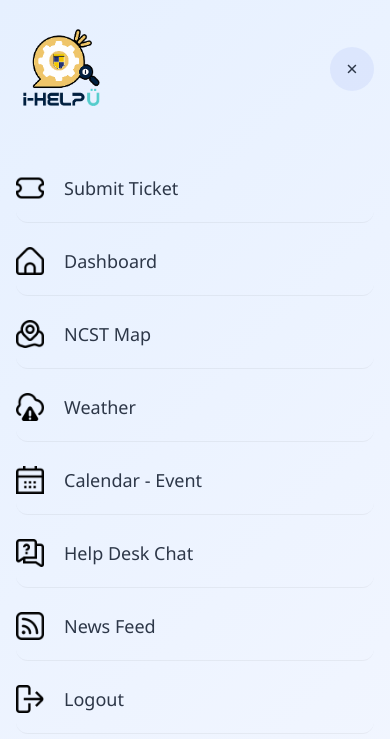
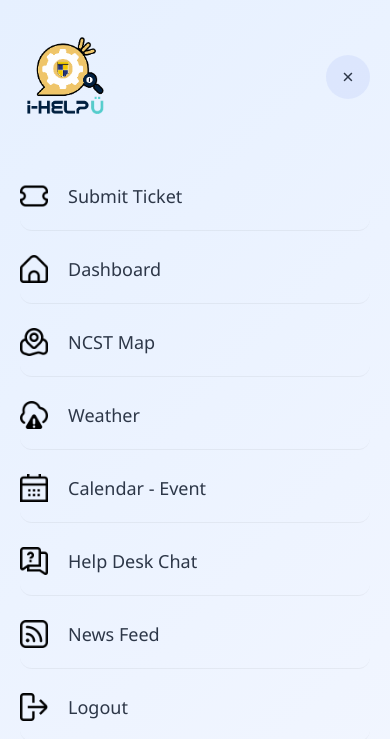
Before and after one commit to Keirstephbussiness/I-HELP-U-Student-side, a plain HTML site: page navbar.html in a window 390 px wide. Both pictures are taken after a click on the link "Menu". Shown: the top 739 px of the page. Drawn offline with nearby package versions, Linux system fonts and the light colour scheme.

Commit message:
-added responsiveness

```diff
--- a/css/navbar.css
+++ b/css/navbar.css
@@ -313,24 +313,32 @@ body {
 
 .overlay-content {
     height: 100vh;
+    width: 100%;
+    max-width: 100vw;
     display: flex;
     flex-direction: column;
-    padding: 3rem 2rem;
+    padding: 4rem 2.5rem;
     box-sizing: border-box;
     overflow-y: auto;
+    overscroll-behavior: contain;
 }
 
 @media (max-width: 768px) {
     .overlay-content {
-        padding: 2rem 1.5rem;
+        padding: 3rem 2rem;
         height: calc(100vh - env(safe-area-inset-bottom));
     }
 }
 
 @media (max-width: 480px) {
     .overlay-content {
-        padding: 1.5rem 1rem;
+        padding: 2rem 1.25rem;
     }
+}
+
+.overlay-content * {
+    max-width: 100%;
+    box-sizing: border-box;
 }
 
 
```
